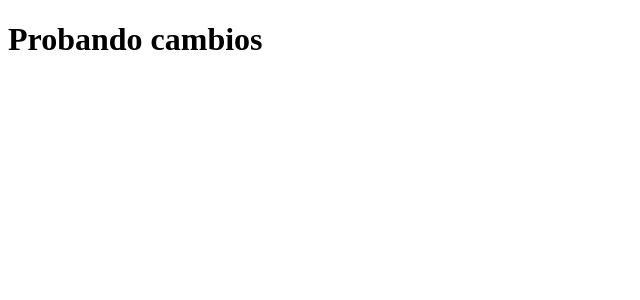
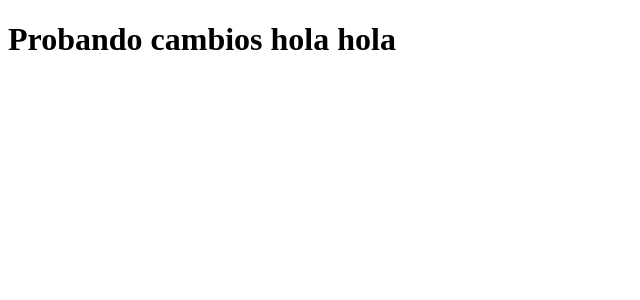
Before and after one commit to SaraBermudez4/AplicacionGuappjolotas, a React (Create React App) app: page / in a window 1280 px wide. Shown: the top 300 px of the page, without its empty margins (0-640 px from the left). Built offline with nearby package versions, Linux system fonts and the light colour scheme; the HTML template or start-up script is replaced by a standard one.

Commit message:
cambios ii

```diff
--- a/src/components/App.js
+++ b/src/components/App.js
@@ -1,8 +1,11 @@
+import React from 'react';
+import ReactDOM from 'react-dom';
+
 
 function App() {
   return (
     <div>
-      <h1>Probando cambios</h1>
+      <h1>Probando cambios hola hola</h1>
     </div>
   );
 }
--- a/src/index.js
+++ b/src/index.js
@@ -1,6 +1,5 @@
 import React from 'react';
 import ReactDOM from 'react-dom';
-
 import App from './components/App';
 
 ReactDOM.render(
```
Also changed, not shown: src/containers/App.js (deleted, +0 -10 lines).
